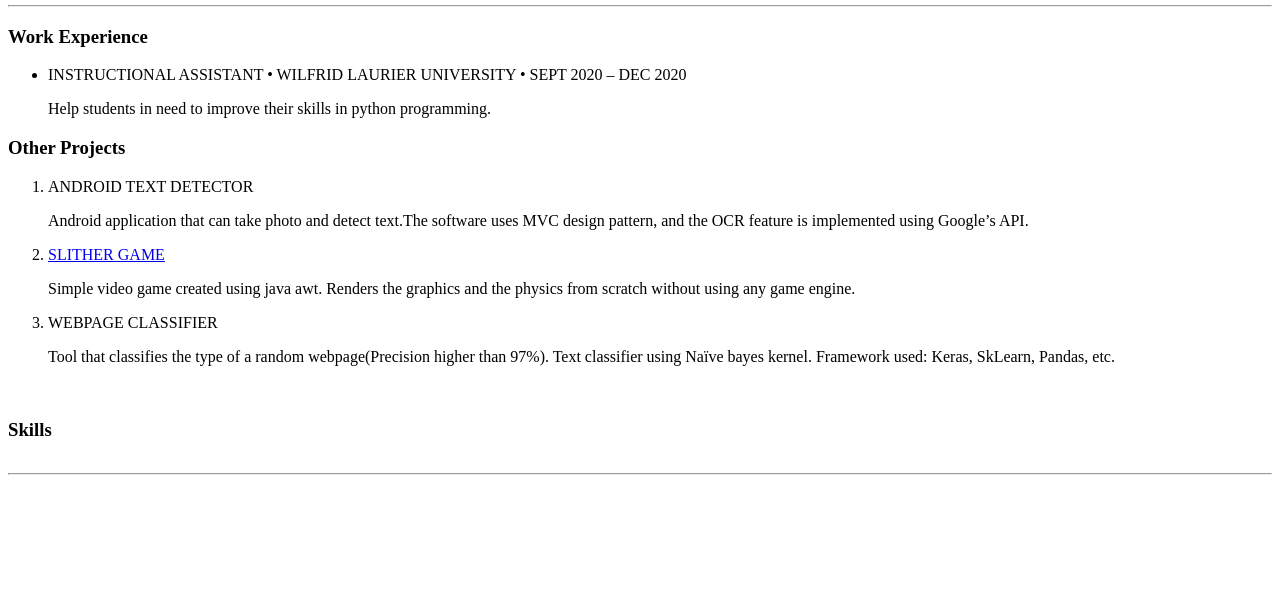
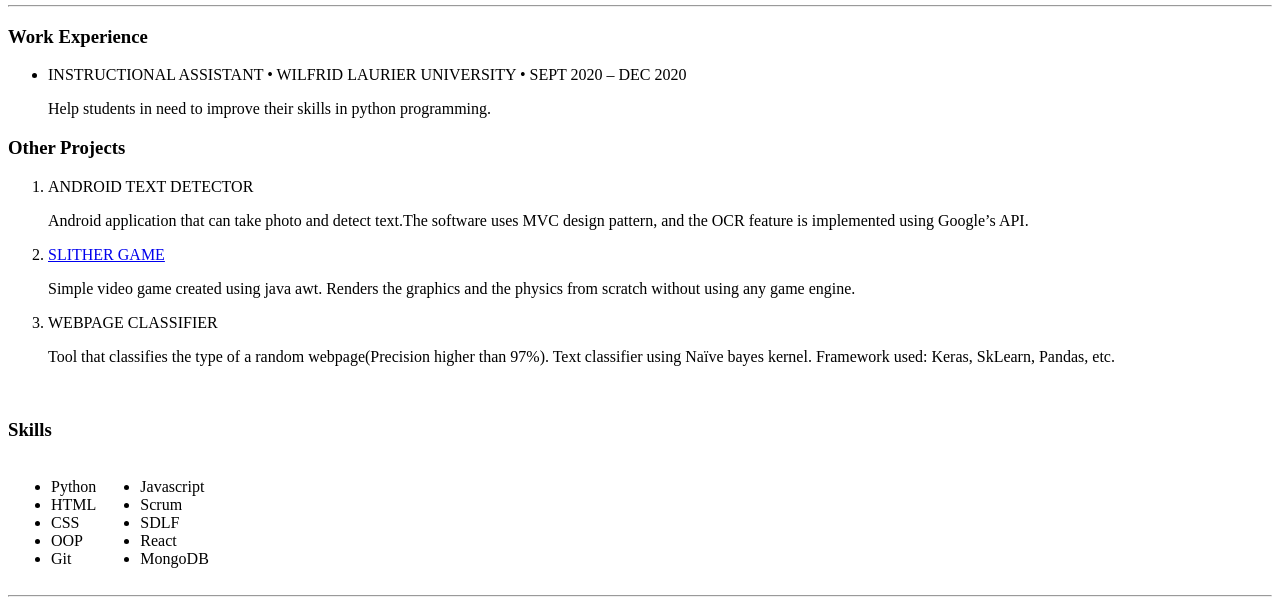
Before and after one commit to YuejiaFang/CV, a plain HTML site: page index.html in a window 1280 px wide. Shown: the part 357-962 px from the top of the page. Before the commit the page ends 840 px from the top, so only its background shows below. Drawn offline with Linux system fonts and the light colour scheme.

Commit message:
Update index.html

```diff
--- a/index.html
+++ b/index.html
@@ -43,7 +43,24 @@
   <h3>Skills</h3>
   <table>
     <tr>
-      <td></td>
+      <td>
+        <ul>
+          <li>Python</li>
+          <li>HTML</li>
+          <li>CSS</li>
+          <li>OOP</li>
+          <li>Git</li>
+        </ul>
+      </td>
+      <td>
+        <ul>
+          <li>Javascript</li>
+          <li>Scrum</li>
+          <li>SDLF</li>
+          <li>React</li>
+          <li>MongoDB</li>
+        </ul>
+      </td>
     </tr>
   </table>
   <hr>
```
